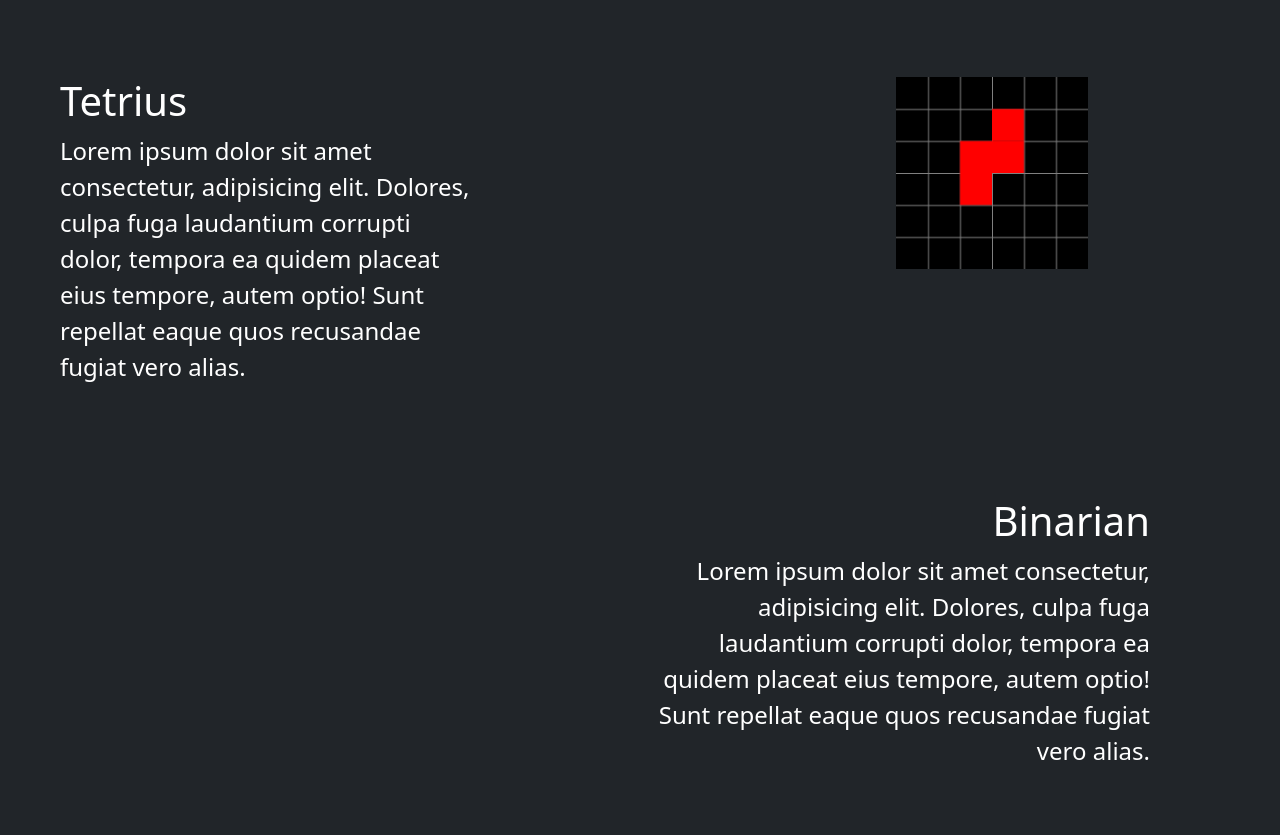
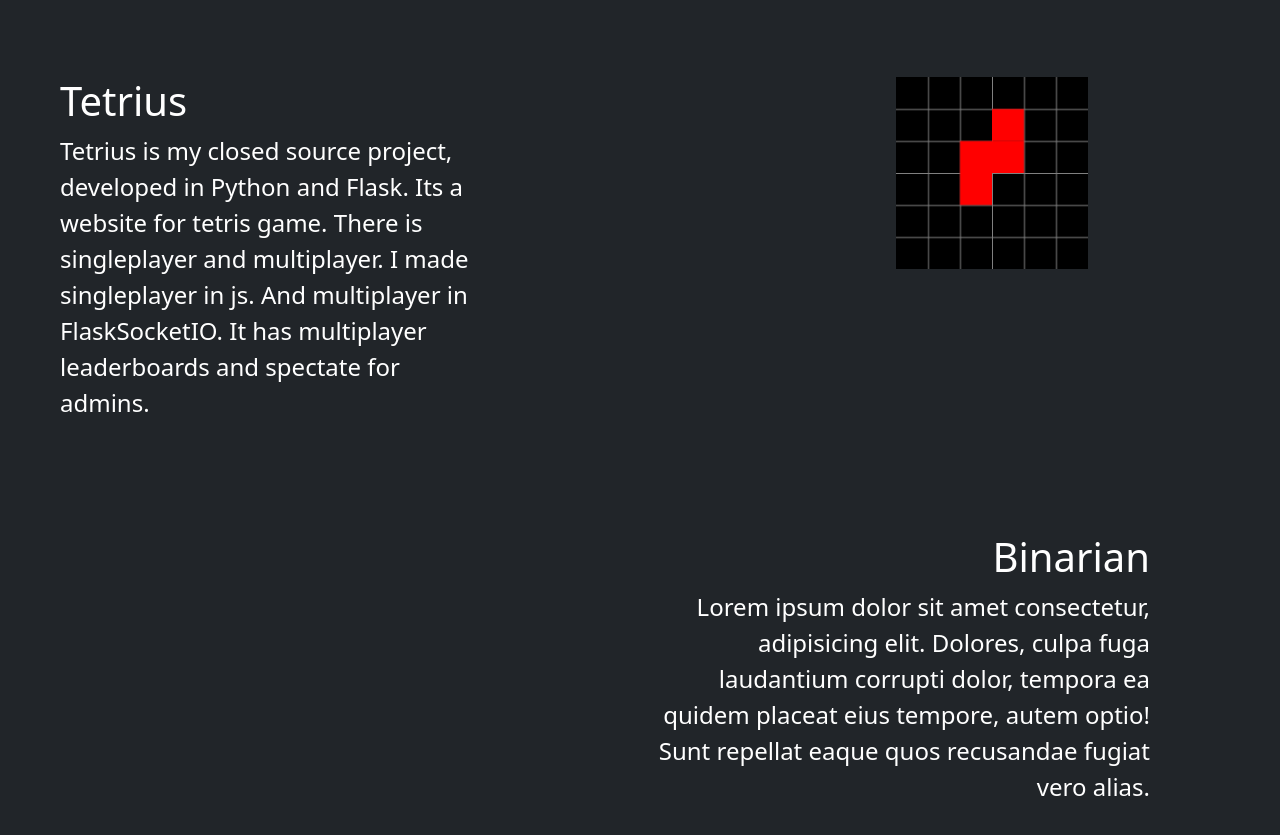
Before and after one commit to farkon00/my-page, a website: page index.html in a window 1280 px wide. Shown: the part 1120-1955 px from the top of the page. Drawn offline with nearby package versions, Linux system fonts and the light colour scheme.

Commit message:
Tetrius description added

```diff
--- a/index.html
+++ b/index.html
@@ -54,10 +54,10 @@
             <div class="container">
                 <h1>Tetrius</h1>
                 <p class="project-desc">
-                    Lorem ipsum dolor sit amet consectetur, adipisicing elit. Dolores,
-                    culpa fuga laudantium corrupti dolor, tempora ea quidem placeat
-                    eius tempore, autem optio! Sunt repellat eaque quos recusandae
-                    fugiat vero alias.
+                    Tetrius is my closed source project, developed in Python and Flask.
+                    Its a website for tetris game. There is singleplayer and multiplayer.
+                    I made singleplayer in js. And multiplayer in FlaskSocketIO.
+                    It has multiplayer leaderboards and spectate for admins.
                 </p>
             </div>
             <canvas id="tetris-canvas" width="200" height="200"></canvas>
```
